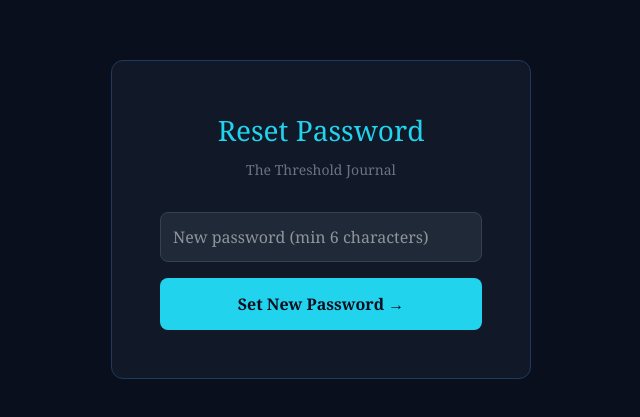
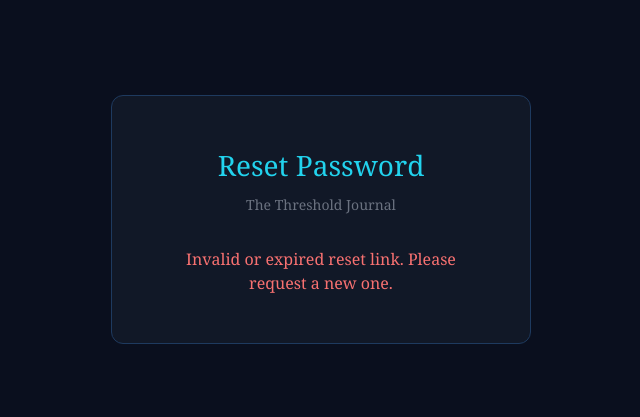
Before and after one commit to edoumert/threshold-journal, a Next.js app: page /reset-password in a window 1280 px wide. Shown: the part 181-598 px from the top of the page, without its empty margins (319-959 px from the left). Built offline with nearby package versions, Linux system fonts and the light colour scheme.

Commit message:
Fix reset password page

```diff
--- a/app/reset-password/page.tsx
+++ b/app/reset-password/page.tsx
@@ -1,5 +1,5 @@
 'use client'
-import { useState } from 'react'
+import { useState, useEffect } from 'react'
 import { supabase } from '../supabase'
 import { useRouter } from 'next/navigation'
 
@@ -8,7 +8,21 @@ export default function ResetPassword() {
   const [loading, setLoading] = useState(false)
   const [error, setError] = useState('')
   const [message, setMessage] = useState('')
+  const [ready, setReady] = useState(false)
   const router = useRouter()
+
+  useEffect(() => {
+    const hashParams = new URLSearchParams(window.location.hash.substring(1))
+    const accessToken = hashParams.get('access_token')
+    const refreshToken = hashParams.get('refresh_token')
+
+    if (accessToken && refreshToken) {
+      supabase.auth.setSession({ access_token: accessToken, refresh_token: refreshToken })
+        .then(() => setReady(true))
+    } else {
+      setError('Invalid or expired reset link. Please request a new one.')
+    }
+  }, [])
 
   const handleReset = async () => {
     if (!password || password.length < 6) { setError('Password must be at least 6 characters'); return }
@@ -26,7 +40,9 @@ export default function ResetPassword() {
         <p style={{ color: '#6b7280', textAlign: 'center', marginBottom: '32px', fontSize: '14px' }}>The Threshold Journal</p>
         {message ? (
           <p style={{ color: '#9ca3af', textAlign: 'center' }}>{message}</p>
-        ) : (
+        ) : error && !ready ? (
+          <p style={{ color: '#f87171', textAlign: 'center' }}>{error}</p>
+        ) : ready ? (
           <>
             <input type="password" placeholder="New password (min 6 characters)" value={password}
               onChange={e => setPassword(e.target.value)}
@@ -38,6 +54,8 @@ export default function ResetPassword() {
               {loading ? 'Updating...' : 'Set New Password →'}
             </button>
           </>
+        ) : (
+          <p style={{ color: '#9ca3af', textAlign: 'center' }}>Loading...</p>
         )}
       </div>
     </main>
```
